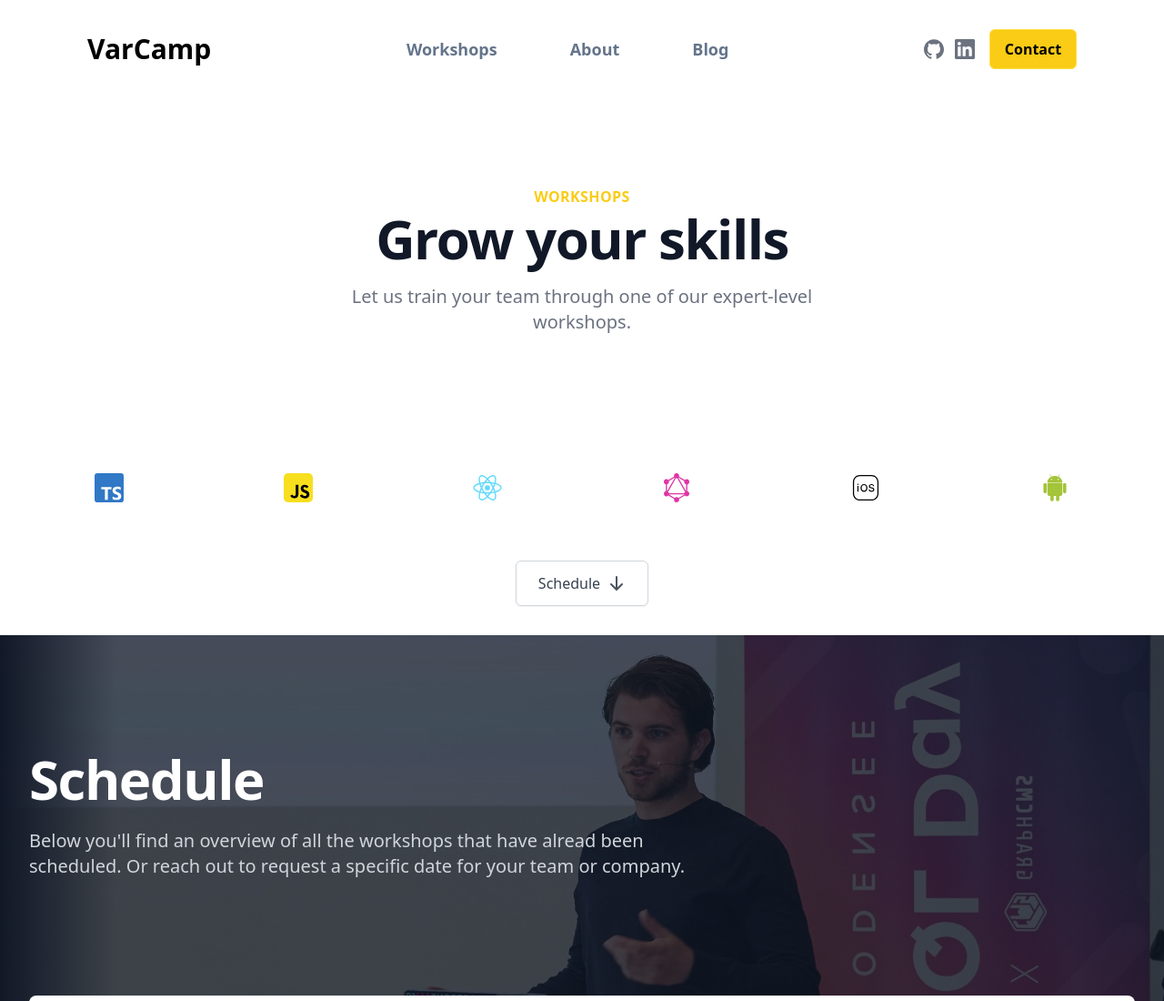
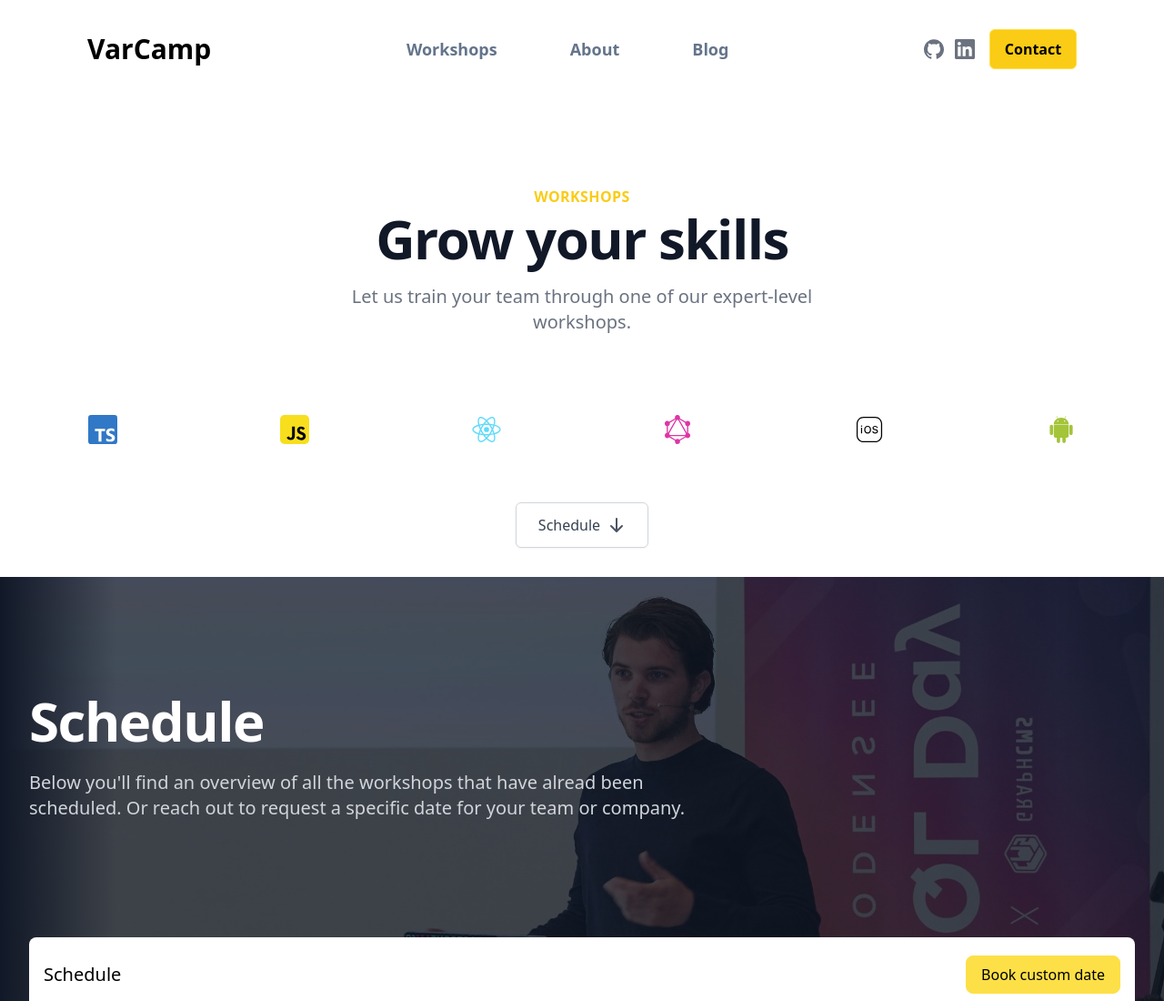
Before and after one commit to varcamp/varcamp-web, a plain HTML site: page workshop/index.html in a window 1280 px wide. Shown: the top 1100 px of the page at 91% size. Drawn offline with nearby package versions, Linux system fonts and the light colour scheme.

Commit message:
update section padding workshop page

```diff
--- a/workshop/index.html
+++ b/workshop/index.html
@@ -112,7 +112,7 @@
     <!-- Navbar Section End -->
 
     <main>
-      <div class="px-4 py-8 mx-auto max-w-7xl sm:py-24 sm:px-6 lg:px-8">
+      <div class="px-6 pt-24 pb-8 mx-auto max-w-7xl">
         <div class="text-center">
           <h4
             class="text-base font-semibold tracking-wide text-yellow-400 uppercase"
@@ -120,7 +120,7 @@
             Workshops
           </h4>
           <p
-            class="mt-1 text-4xl font-extrabold text-gray-900 sm:text-5xl sm:tracking-tight lg:text-6xl"
+            class="max-w-2xl mx-auto mt-1 text-4xl font-extrabold text-gray-900 md:text-5xl md:tracking-tight lg:text-6xl"
           >
             Grow your skills
           </p>
@@ -130,7 +130,7 @@
         </div>
       </div>
 
-      <div class="px-4 py-8 mx-auto max-w-7xl sm:px-6 lg:px-8">
+      <div class="px-6 py-8 mx-auto max-w-7xl">
         <div class="grid grid-cols-3 gap-8 mt-6 md:grid-cols-6 lg:grid-cols-6">
           <div
             class="flex justify-center col-span-1 md:col-span-2 lg:col-span-1"
@@ -165,7 +165,7 @@
         </div>
       </div>
 
-      <div class="flex justify-center py-8">
+      <div class="flex justify-center px-6 py-8 mx-auto max-w-7xl">
         <button
           class="inline-flex items-center px-6 py-3 text-base font-medium text-gray-700 bg-white border border-gray-300 rounded-md shadow-sm hover:bg-gray-50 focus:outline-none focus:ring-2 focus:ring-offset-2 focus:ring-indigo-500"
         >
```
